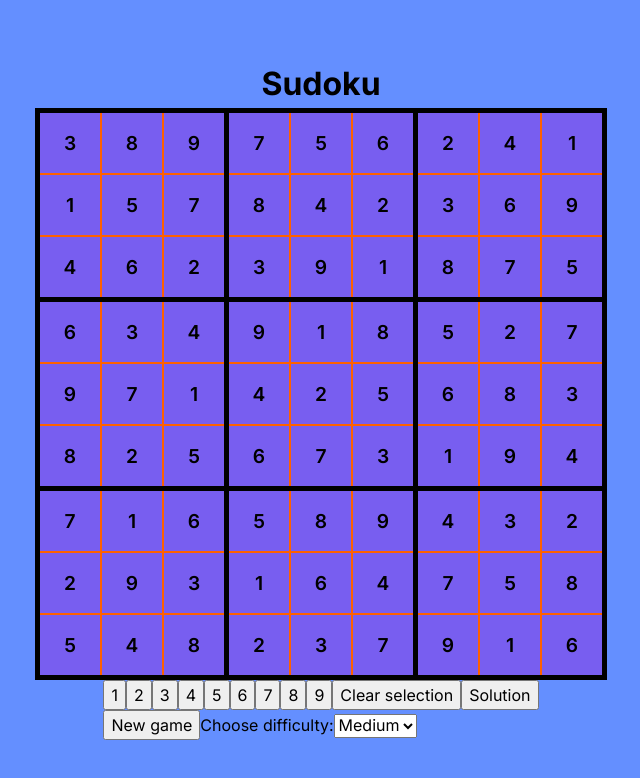
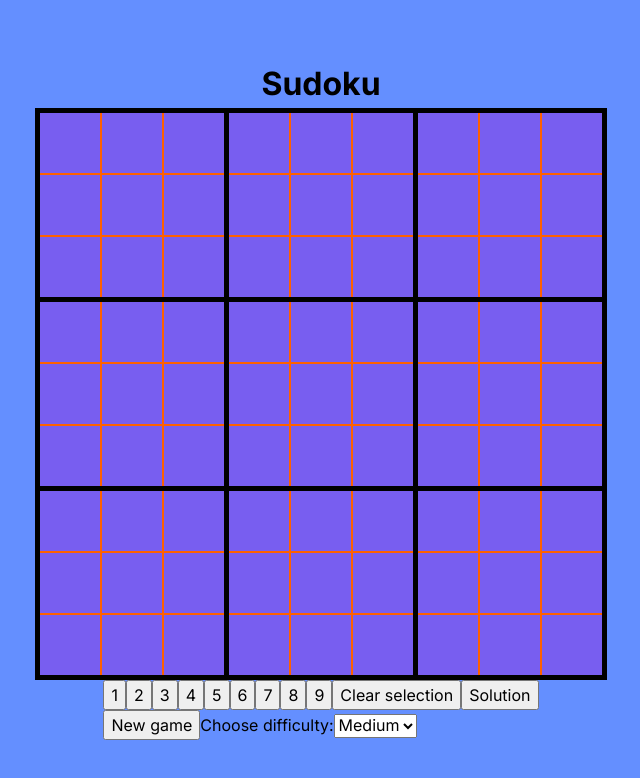
Before and after one commit to lzralbu/sudoku, a Next.js app: page / in a window 1280 px wide. Shown: the top 778 px of the page, without its empty margins (319-959 px from the left). Built offline with nearby package versions, Linux system fonts and the light colour scheme.

Commit message:
Refactored the code to replace useState with useReducer

```diff
--- a/app/components/Board.tsx
+++ b/app/components/Board.tsx
@@ -1,13 +1,14 @@
+import { GameState } from "../lib/sudokuReducer";
 import styles from "./Board.module.css";
 import Box from "./Box";
 import Cell from "./Cell";
 
-export default function Board({
-  currentSudoku,
-  cellValues,
-  selectedCellId,
-  handleCellSelection,
-}) {
+type BoardProps = {
+  state: GameState;
+  handleCellSelection: (id: number) => void;
+};
+
+export default function Board({ state, handleCellSelection }: BoardProps) {
   return (
     <div className={styles.board}>
       {Array.from({ length: 9 }, (_, boxIndex) => (
@@ -17,13 +18,14 @@ export default function Board({
             return (
               <Cell
                 key={cellIndex}
-                currentSudoku={currentSudoku}
                 id={cellIndex}
+                state={state}
+                handleCellSelection={handleCellSelection}
                 value={
-                  cellValues[cellIndex] === "-" ? null : cellValues[cellIndex]
+                  state.cellValues[cellIndex] === "-"
+                    ? null
+                    : state.cellValues[cellIndex]
                 }
-                selectedCellId={selectedCellId}
-                handleCellSelection={handleCellSelection}
               ></Cell>
             );
           })}
--- a/app/components/Box.tsx
+++ b/app/components/Box.tsx
@@ -1,5 +1,5 @@
 import styles from "./Box.module.css";
 
-export default function Box({ children }) {
+export default function Box({ children }: { children: React.ReactNode }) {
   return <div className={styles.box}>{children}</div>;
 }
--- a/app/components/Cell.tsx
+++ b/app/components/Cell.tsx
@@ -1,18 +1,25 @@
 import styles from "./Cell.module.css";
+import { GameState } from "../lib/sudokuReducer";
+
+type CellProps = {
+  id: number;
+  state: GameState;
+  handleCellSelection: (id: number) => void;
+  value: string;
+};
 
 export default function Cell({
-  currentSudoku,
   id,
+  state,
+  handleCellSelection,
   value,
-  selectedCellId,
-  handleCellSelection,
-}) {
+}: CellProps) {
   return (
     <div
       className={
-        currentSudoku.puzzle[id] !== "-"
+        state.puzzle[id] !== "-"
           ? styles.initialCell
-          : id === selectedCellId
+          : id === state.selectedCellId
           ? styles.selectedCell
           : styles.cell
       }
--- /dev/null
+++ b/app/lib/sudokuReducer.ts
@@ -0,0 +1,171 @@
+import { getSudoku } from "sudoku-gen";
+import { Difficulty } from "sudoku-gen/dist/types/difficulty.type";
+
+export type GameState = {
+  puzzle: string;
+  solution: string;
+  cellValues: string;
+  selectedCellId: number;
+  selectedDifficulty: Difficulty;
+};
+
+type ActionType =
+  | { type: "startedNewGame" }
+  | { type: "selectedCell"; cellId: number }
+  | { type: "selectedValue"; value: string }
+  | { type: "selectedDifficulty"; difficulty: Difficulty }
+  | { type: "clearedSelectedCell" };
+
+export default function sudokuReducer(
+  state: GameState,
+  action: ActionType
+): GameState {
+  switch (action.type) {
+    case "startedNewGame": {
+      const { puzzle, solution } = getSudoku(state.selectedDifficulty);
+      const tempPuzzle = Array(81);
+      const tempSolution = Array(81);
+      for (let i = 0; i < puzzle.length; ++i) {
+        const cellId = sudokuIndexToCellId(i);
+        tempPuzzle[cellId] = puzzle[i];
+        tempSolution[cellId] = solution[i];
+      }
+      const convertedPuzzle = tempPuzzle.join("");
+
+      const newState = {
+        puzzle: convertedPuzzle,
+        solution: tempSolution.join(""),
+        cellValues: convertedPuzzle,
+        selectedCellId: -1,
+        selectedDifficulty: state.selectedDifficulty,
+      };
+
+      for (let cellId = 0; cellId < convertedPuzzle.length; ++cellId) {
+        if (!validateMove(newState, cellId, convertedPuzzle[cellId])) {
+          continue;
+        }
+
+        newState.cellValues =
+          newState.cellValues.slice(0, cellId) +
+          convertedPuzzle[cellId] +
+          newState.cellValues.slice(cellId + 1);
+      }
+
+      return newState;
+    }
+
+    case "selectedCell": {
+      if (state.puzzle[action.cellId] !== "-") {
+        return state;
+      }
+
+      return {
+        ...state,
+        selectedCellId: action.cellId,
+      };
+    }
+
+    case "selectedValue": {
+      if (
+        state.selectedCellId < 0 ||
+        !validateMove(state, state.selectedCellId, action.value)
+      ) {
+        return state;
+      }
+
+      return {
+        ...state,
+        cellValues:
+          state.cellValues.slice(0, state.selectedCellId) +
+          action.value +
+          state.cellValues.slice(state.selectedCellId + 1),
+      };
+    }
+
+    case "selectedDifficulty": {
+      return {
+        ...state,
+        selectedDifficulty: action.difficulty,
+      };
+    }
+
+    case "clearedSelectedCell": {
+      if (state.selectedCellId < 0) {
+        return state;
+      }
+
+      return {
+        ...state,
+        cellValues:
+          state.cellValues.slice(0, state.selectedCellId) +
+          "-" +
+          state.cellValues.slice(state.selectedCellId + 1),
+      };
+    }
+
+    default: {
+      throw Error("Unknown action: " + action);
+    }
+  }
+}
+
+function validateMove(state: GameState, cellId: number, newValue: string) {
+  if (state.puzzle[cellId] !== "-") {
+    return false;
+  }
+
+  const cellPosition = cellIdToCellPosition(cellId);
+  for (let i = 0; i < 9; ++i) {
+    if (
+      state.cellValues[
+        cellPositionToCellId({
+          row: i,
+          column: cellPosition.column,
+        })
+      ] === newValue
+    ) {
+      return false;
+    }
+
+    if (
+      state.cellValues[
+        cellPositionToCellId({
+          row: cellPosition.row,
+          column: i,
+        })
+      ] === newValue
+    ) {
+      return false;
+    }
+
+    if (state.cellValues[9 * cellPosition.box + i] === newValue) {
+      return false;
+    }
+  }
+
+  return true;
+}
+
+function cellIdToCellPosition(cellId) {
+  const box = Math.floor(cellId / 9);
+  const subBox = cellId % 9;
+  const row = 3 * Math.floor(box / 3) + Math.floor(subBox / 3);
+  const column = 3 * (box % 3) + (subBox % 3);
+  return {
+    row,
+    column,
+    box,
+  };
+}
+
+function cellPositionToCellId({ row, column }) {
+  const box = 3 * Math.floor(row / 3) + Math.floor(column / 3);
+  const subBox = 3 * (row % 3) + (column % 3);
+  return box * 9 + subBox;
+}
+
+function sudokuIndexToCellId(index) {
+  const row = Math.floor(index / 9);
+  const column = index % 9;
+  return cellPositionToCellId({ row, column });
+}
--- a/app/page.tsx
+++ b/app/page.tsx
@@ -1,58 +1,33 @@
 "use client";
 
-import { useEffect, useState } from "react";
+import { useEffect, useReducer } from "react";
 
 import styles from "./page.module.css";
 import Board from "./components/Board";
-
-import { getSudoku } from "sudoku-gen";
-import { Difficulty } from "sudoku-gen/dist/types/difficulty.type";
+import sudokuReducer, { GameState } from "./lib/sudokuReducer";
 
 const initialCellValues =
   "389157462756842391241369875634971825918425673527683194716293548589164237432758916";
 
-function cellIdToCellPosition(cellId) {
-  const box = Math.floor(cellId / 9);
-  const subBox = cellId % 9;
-  const row = 3 * Math.floor(box / 3) + Math.floor(subBox / 3);
-  const column = 3 * (box % 3) + (subBox % 3);
-  return {
-    row,
-    column,
-    box,
-  };
-}
+const initialState: GameState = {
+  puzzle: "",
+  solution: "",
+  cellValues: "",
+  selectedCellId: -1,
+  selectedDifficulty: "medium",
+};
 
-function cellPositionToCellId({ row, column }) {
-  const box = 3 * Math.floor(row / 3) + Math.floor(column / 3);
-  const subBox = 3 * (row % 3) + (column % 3);
-  return box * 9 + subBox;
-}
-
-function sudokuIndexToCellId(index) {
-  const row = Math.floor(index / 9);
-  const column = index % 9;
-  return cellPositionToCellId({ row, column });
-}
-
-export default function Game() {
-  const [currentSudoku, setCurrentSudoku] = useState({
-    puzzle: initialCellValues,
-    solution: initialCellValues,
+export default function Sudoku() {
+  const [state, dispatch] = useReducer(sudokuReducer, initialState, (state) => {
+    return initialState;
   });
-
-  const [selectedCellId, setSelectedCellId] = useState(-1);
-  const [selectedDifficulty, setSelectedDifficulty] =
-    useState<Difficulty>("medium");
-
-  const [cellValues, setCellValues] = useState(initialCellValues);
 
   useEffect(() => {
     function handleKeyDown(e) {
       e.stopPropagation();
       if (isFinite(e.key as unknown as number) && Number(e.key) > 0) {
         handleValueSelection(e.key);
-      } else if (e.key === "Backspace" && selectedCellId >= 0) {
+      } else if (e.key === "Backspace" && state.selectedCellId >= 0) {
         handleClearSelectedCell();
       }
     }
@@ -64,116 +39,43 @@ export default function Game() {
     };
   });
 
-  function validateMove(cellId: number, cellPosition, newValue: string) {
-    if (currentSudoku.puzzle[cellId] !== "-") {
-      return false;
-    }
-
-    for (let i = 0; i < 9; ++i) {
-      if (
-        cellValues[
-          cellPositionToCellId({
-            row: i,
-            column: cellPosition.column,
-          })
-        ] === newValue
-      ) {
-        return false;
-      }
-
-      if (
-        cellValues[
-          cellPositionToCellId({
-            row: cellPosition.row,
-            column: i,
-          })
-        ] === newValue
-      ) {
-        return false;
-      }
-
-      if (cellValues[9 * cellPosition.box + i] === newValue) {
-        return false;
-      }
-    }
-
-    return true;
-  }
-
-  function makeMove(cellId: number, newValue: string): boolean {
-    const cellPosition = cellIdToCellPosition(cellId);
-    if (!validateMove(cellId, cellPosition, newValue)) {
-      return false;
-    }
-
-    setCellValues(
-      (oldCellValues) =>
-        oldCellValues.slice(0, cellId) +
-        newValue +
-        oldCellValues.slice(cellId + 1)
-    );
-
-    return true;
-  }
-
   function handleNewGame() {
-    const { puzzle, solution } = getSudoku(selectedDifficulty);
-    const tempPuzzle = Array(81).fill("-");
-    const tempSolution = Array(81).fill("-");
-    for (let i = 0; i < puzzle.length; ++i) {
-      const cellId = sudokuIndexToCellId(i);
-      tempPuzzle[cellId] = puzzle[i];
-      tempSolution[cellId] = solution[i];
-    }
-    // console.log(tempSolution.join(""));
-
-    const convertedPuzzle = tempPuzzle.join("");
-    setCurrentSudoku({
-      puzzle: convertedPuzzle,
-      solution: tempSolution.join(""),
+    dispatch({
+      type: "startedNewGame",
     });
-    setCellValues((_) => convertedPuzzle);
-
-    for (let cellId = 0; cellId < convertedPuzzle.length; ++cellId) {
-      makeMove(cellId, convertedPuzzle[cellId]);
-    }
   }
 
   function handleCellSelection(cellId) {
-    if (currentSudoku.puzzle[cellId] === "-") {
-      setSelectedCellId(cellId);
-    }
+    dispatch({
+      type: "selectedCell",
+      cellId,
+    });
   }
 
   function handleValueSelection(value: string) {
-    if (selectedCellId < 0) {
-      return;
-    }
+    dispatch({
+      type: "selectedValue",
+      value,
+    });
+  }
 
-    makeMove(selectedCellId, value);
+  function handleDifficultySelection(difficulty) {
+    dispatch({
+      type: "selectedDifficulty",
+      difficulty,
+    });
   }
 
   function handleClearSelectedCell() {
-    if (selectedCellId < 0) return;
-
-    setCellValues(
-      (oldCellValues) =>
-        oldCellValues.slice(0, selectedCellId) +
-        "-" +
-        oldCellValues.slice(selectedCellId + 1)
-    );
-    setSelectedCellId(-1);
+    dispatch({
+      type: "clearedSelectedCell",
+    });
   }
 
   return (
     <div className={styles.game}>
       <h1>Sudoku</h1>
-      <Board
-        currentSudoku={currentSudoku}
-        cellValues={cellValues}
-        selectedCellId={selectedCellId}
-        handleCellSelection={handleCellSelection}
-      ></Board>
+      <Board state={state} handleCellSelection={handleCellSelection}></Board>
       <div>
         <div>
           {Array.from({ length: 9 }, (v, k) => (
@@ -188,10 +90,8 @@ export default function Game() {
         <label>
           Choose difficulty:
           <select
-            value={selectedDifficulty}
-            onChange={(e) =>
-              setSelectedDifficulty(e.target.value as Difficulty)
-            }
+            value={state.selectedDifficulty}
+            onChange={(e) => handleDifficultySelection(e.target.value)}
           >
             <option value="easy">Easy</option>
             <option value="medium">Medium</option>
```
